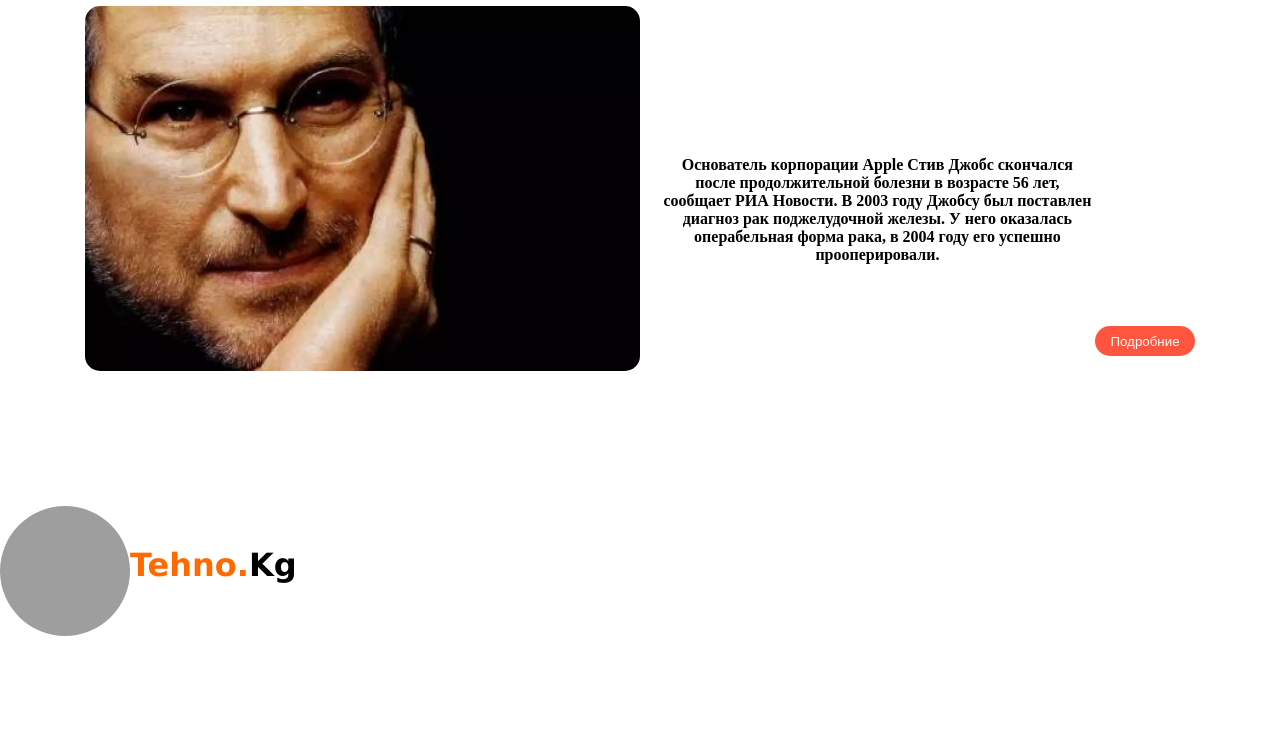
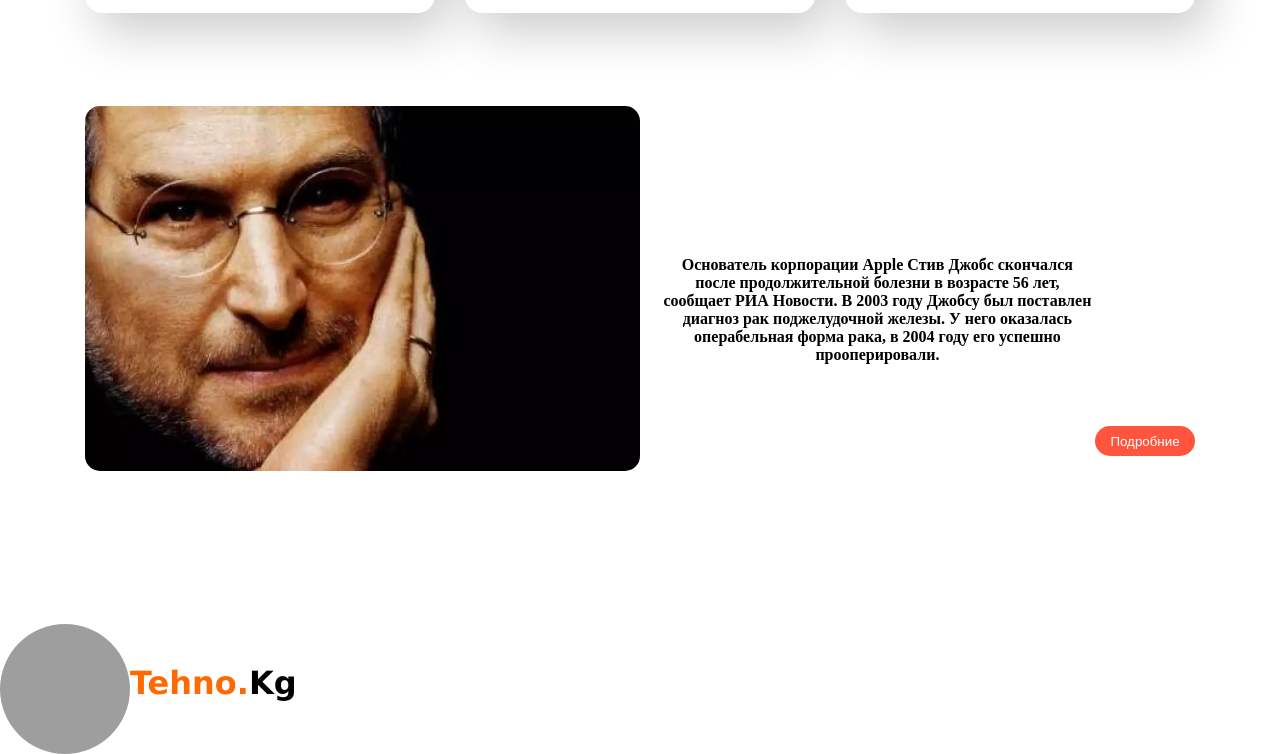
Before and after one commit to kustarbek/tt, a plain HTML site: page index.html in a window 1280 px wide. Shown: the part 1910-2664 px from the top of the page. Before the commit the page ends 2546 px from the top, so only its background shows below. Drawn offline with Linux system fonts and the light colour scheme; grey boxes are pictures that could not be loaded.

Commit message:
Закончил

```diff
--- a/index.html
+++ b/index.html
@@ -63,10 +63,6 @@
 
 
         </div>
-
-
-
-
 
 
 
@@ -347,12 +343,15 @@
     </main>
     <footer>
       <div>
+        <img src="" alt="">
+      </div>
+    <div class="dhmjfhwjfjeh">
       <div class="logo">
         <img src="https://cdn.photoroom.com/v2/image-cache?path=gs%3A%2F%2Fbackground-7j6xz%2Fusers%2Ftemplates%2FpwpM2zeUKEXidPfnxJblAVSO9uD2%2F9f768fa9-0294-4e21-87da-2d9250b82530%2F69e1960a-a8d0-474c-80af-49398bd8b174_template.jpg&cacheBustingKey=1730833945" alt="" class="foto">
         <h1 class="logoFoto">Tehno.<span class="kg">Kg </span></h1 >
         </div>
+    </div>
 
-      </div>
     </footer>
     <script src="./ap.js"></script>
 </body>
--- a/stayle.css
+++ b/stayle.css
@@ -20,6 +20,7 @@
       user-select: none;
       font-weight: bolder;
       color: black;
+      margin-top: 100px;
   }
   .file:hover {
       border: 1px solid black;
@@ -366,9 +367,12 @@
       background-color: #FF553E;
       margin-top: 320px;
     }
+
+
     .headerContainer{
       width: 1450px;
       height: 50px;
+      margin: 0 auto;
   }
   .logo{
       display: flex;
@@ -538,3 +542,8 @@
     .button2:hover .arrow:before {
       right: 0;
     }
+  .dhmjfhwjfjeh{
+    width: 1450px;
+      height: 50px;
+      margin: 0 auto;
+  }
```
Also changed, not shown: img/Rectangle.svg (added). Lines whose indentation alone changed are shown as unchanged.
